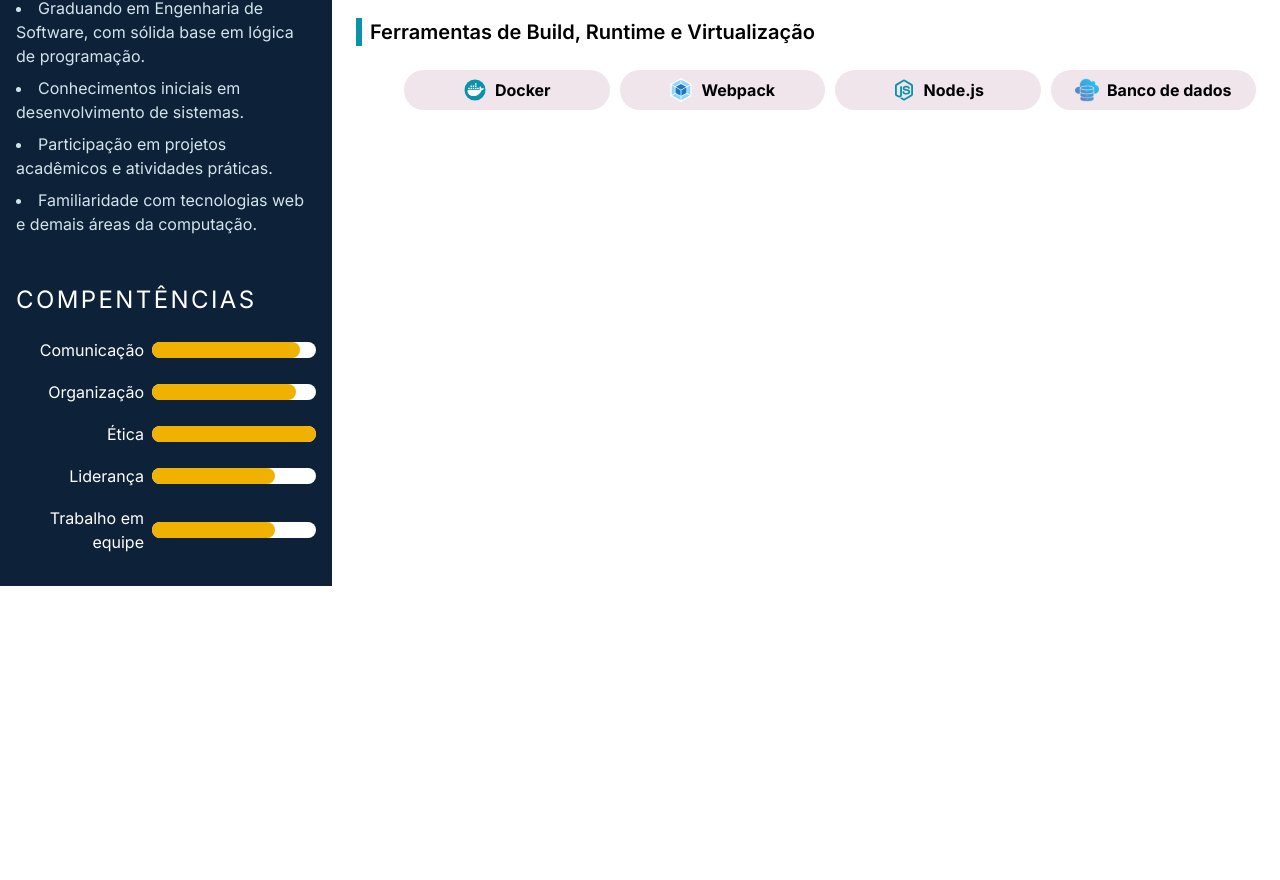
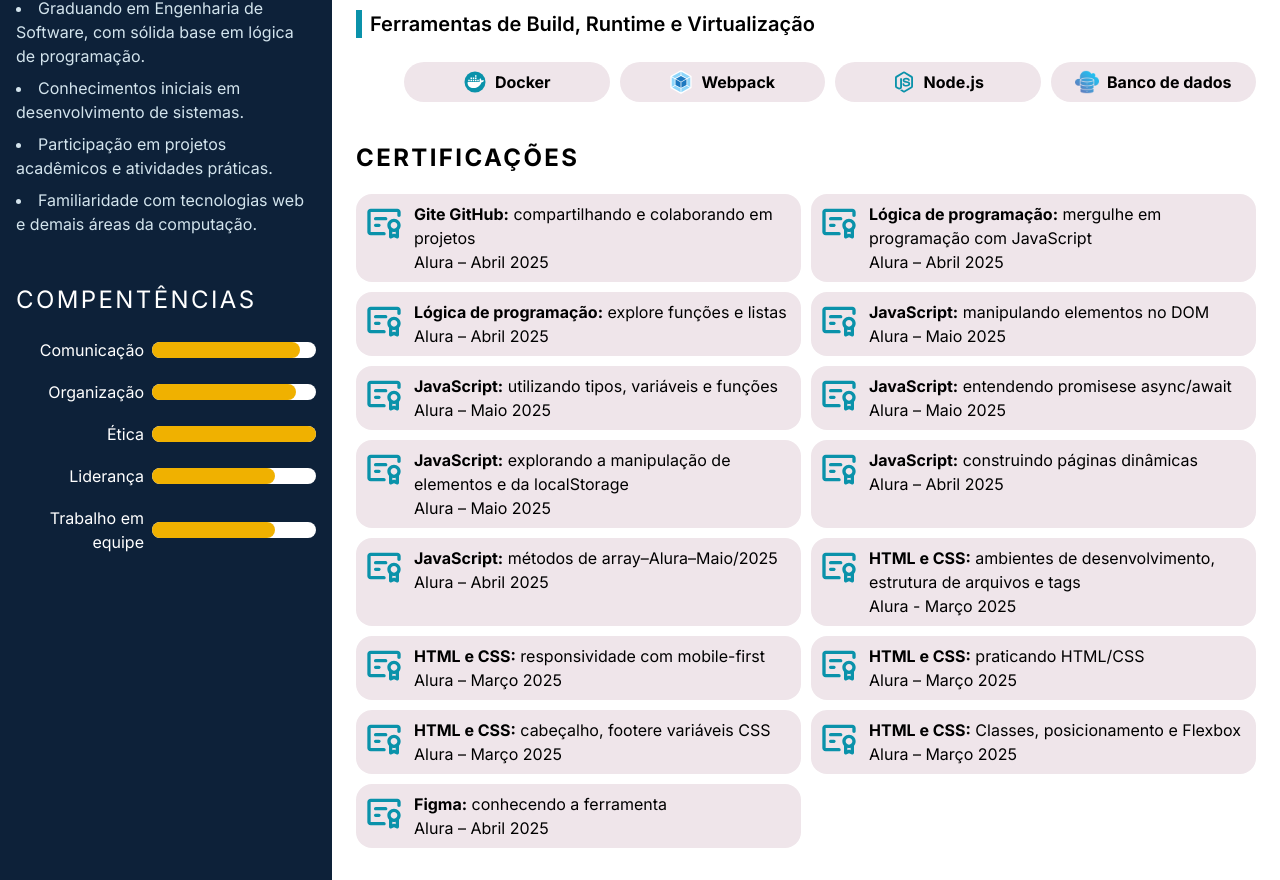
Before and after one commit to Yuric-Viana/digital-resume, a React (Vite) app: page / in a window 1280 px wide. Shown: the part 814-1694 px from the top of the page. Before the commit the page ends 1400 px from the top, so only its background shows below. Built offline with nearby package versions, Linux system fonts and the light colour scheme.

Commit message:
feat: adicionar componente de certificados

```diff
--- /dev/null
+++ b/src/components/Certifications.tsx
@@ -0,0 +1,195 @@
+import certificate from "../assets/certificate.svg"
+
+import { SectionTitle } from "./SectionTitle"
+
+export function Certifications() {
+    return (
+        <div>
+            <SectionTitle color="[#0D2139]" borderColor="#0D2139" weight="bold" size={4} title="Certificações" />
+
+            <div className="pt-4 grid gap-2.5 w-full lg:grid-cols-2">
+                <div className="flex gap-2.5 items-start bg-[#EFE5EA] rounded-2xl p-2">
+                    <img src={certificate} alt="Ícone de certificado" />
+                    <div className="">
+                        <h5>
+                            <strong>Gite GitHub:</strong> compartilhando e colaborando em projetos
+                        </h5>
+                        <p>Alura – Abril 2025</p>
+                    </div>
+                </div>
+
+                <div className="flex gap-2.5 items-start bg-[#EFE5EA] rounded-2xl p-2">
+                    <img src={certificate} alt="Ícone de certificado" />
+                    <div className="">
+                        <h5>
+                            <strong>Lógica de programação:</strong> mergulhe em programação com JavaScript
+                        </h5>
+                        <p>Alura – Abril 2025</p>
+                    </div>
+                </div>
+
+                <div className="flex gap-2.5 items-start bg-[#EFE5EA] rounded-2xl p-2">
+                    <img src={certificate} alt="Ícone de certificado" />
+                    <div className="">
+                        <h5>
+                            <strong>Lógica de programação:</strong> explore funções e listas
+                        </h5>
+                        <p>Alura – Abril 2025</p>
+                    </div>
+                </div>
+
+                <div className="flex gap-2.5 items-start bg-[#EFE5EA] rounded-2xl p-2">
+                    <img src={certificate} alt="Ícone de certificado" />
+                    <div className="">
+                        <h5>
+                            <strong>JavaScript:</strong> manipulando elementos no DOM
+                        </h5>
+                        <p>Alura – Maio 2025</p>
+                    </div>
+                </div>
+
+                <div className="flex gap-2.5 items-start bg-[#EFE5EA] rounded-2xl p-2">
+                    <img src={certificate} alt="Ícone de certificado" />
+                    <div className="">
+                        <h5>
+                            <strong>JavaScript:</strong> utilizando tipos, variáveis e funções
+                        </h5>
+                        <p>Alura – Maio 2025</p>
+                    </div>
+                </div>
+
+                <div className="flex gap-2.5 items-start bg-[#EFE5EA] rounded-2xl p-2">
+                    <img src={certificate} alt="Ícone de certificado" />
+                    <div className="">
+                        <h5>
+                            <strong>JavaScript:</strong> entendendo promisese async/await
+                        </h5>
+                        <p>Alura – Maio 2025</p>
+                    </div>
+                </div>
+
+                <div className="flex gap-2.5 items-start bg-[#EFE5EA] rounded-2xl p-2">
+                    <img src={certificate} alt="Ícone de certificado" />
+                    <div className="">
+                        <h5>
+                            <strong>JavaScript:</strong> explorando a manipulação de elementos e da localStorage
+                        </h5>
+                        <p>Alura – Maio 2025</p>
+                    </div>
+                </div>
+
+                <div className="flex gap-2.5 items-start bg-[#EFE5EA] rounded-2xl p-2">
+                    <img src={certificate} alt="Ícone de certificado" />
+                    <div className="">
+                        <h5>
+                            <strong>JavaScript:</strong> construindo páginas dinâmicas
+                        </h5>
+                        <p>Alura – Abril 2025</p>
+                    </div>
+                </div>
+
+                <div className="flex gap-2.5 items-start bg-[#EFE5EA] rounded-2xl p-2">
+                    <img src={certificate} alt="Ícone de certificado" />
+                    <div className="">
+                        <h5>
+                            <strong>JavaScript:</strong> métodos de array–Alura–Maio/2025
+                        </h5>
+                        <p>Alura – Abril 2025</p>
+                    </div>
+                </div>
+
+                <div className="flex gap-2.5 items-start bg-[#EFE5EA] rounded-2xl p-2">
+                    <img src={certificate} alt="Ícone de certificado" />
+                    <div className="">
+                        <h5>
+                            <strong>HTML e CSS:</strong> ambientes de desenvolvimento, estrutura de arquivos e tags
+                        </h5>
+                        <p>Alura - Março 2025</p>
+                    </div>
+                </div>
+
+                <div className="flex gap-2.5 items-start bg-[#EFE5EA] rounded-2xl p-2">
+                    <img src={certificate} alt="Ícone de certificado" />
+                    <div className="">
+                        <h5>
+                            <strong>HTML e CSS:</strong> responsividade com mobile-first
+                        </h5>
+                        <p>Alura – Março 2025</p>
+                    </div>
+                </div>
+
+                <div className="flex gap-2.5 items-start bg-[#EFE5EA] rounded-2xl p-2">
+                    <img src={certificate} alt="Ícone de certificado" />
+                    <div className="">
+                        <h5>
+                            <strong>HTML e CSS:</strong> praticando HTML/CSS
+                        </h5>
+                        <p>Alura – Março 2025</p>
+                    </div>
+                </div>
+
+                <div className="flex gap-2.5 items-start bg-[#EFE5EA] rounded-2xl p-2">
+                    <img src={certificate} alt="Ícone de certificado" />
+                    <div className="">
+                        <h5>
+                            <strong>HTML e CSS:</strong> cabeçalho, footere variáveis CSS
+                        </h5>
+                        <p>Alura – Março 2025</p>
+                    </div>
+                </div>
+
+                <div className="flex gap-2.5 items-start bg-[#EFE5EA] rounded-2xl p-2">
+                    <img src={certificate} alt="Ícone de certificado" />
+                    <div className="">
+                        <h5>
+                           <strong>HTML e CSS:</strong> Classes, posicionamento e Flexbox
+                        </h5>
+                        <p>Alura – Março 2025</p>
+                    </div>
+                </div>
+
+                <div className="flex gap-2.5 items-start bg-[#EFE5EA] rounded-2xl p-2">
+                    <img src={certificate} alt="Ícone de certificado" />
+                    <div className="">
+                        <h5>
+                            <strong>Figma:</strong> conhecendo a ferramenta
+                        </h5>
+                        <p>Alura – Abril 2025</p>
+                    </div>
+                </div>
+            </div>
+        </div>
+    )
+}
+
+//
+// •
+//
+// •
+//
+// •
+//
+// •
+//
+// •
+//
+// •
+//
+// •
+//
+// •
+//
+// •
+//
+// •
+//
+// •
+//
+// •
+//
+// HTML
+// CSS
+// JAVA SCRIPT
+// BANCO DE DADOS
+// JAVA
+// Pessoa com Deficiência (PCD), com plena capacidade técnica para atuar como Engenheiro de Software. Possuo sólida experiência em análise, desenvolvimento e manutenção de sistemas, seguindo boas práticas de arquitetura e qualidade de código. Apesar de apresentar algumas limitações relacionadas à memória, mantenho alta performance por meio de organização, uso de ferramentas de apoio e metodologias que garantem precisão, produtividade e confiabilidade no trabalho.
--- a/src/components/HardSkills.tsx
+++ b/src/components/HardSkills.tsx
@@ -29,7 +29,7 @@ export function HardSkills() {
             <div className="pt-4.5 grid gap-8">
                 <div className="pt-2">
                     <h4 className="text-xl font-semibold border-l-6 border-[#0A92AA] pl-2">Linguagens de Programação e Marcação</h4>
-                    <ul className="pt-6 lg:pl-12 grid gap-2.5 md:grid-cols-2 lg:grid-cols-4">
+                    <ul className="pt-4 lg:pl-12 grid gap-2.5 md:grid-cols-2 lg:grid-cols-4">
                         <li className="bg-[#EFE5EA] p-2 rounded-4xl w-auto px-6 flex gap-2 justify-center">
                             <img className="w-6" src={html} alt="Ícone do HTML" />
                             <p className="font-bold">HTML</p>
--- a/src/components/Main.tsx
+++ b/src/components/Main.tsx
@@ -1,3 +1,4 @@
+import { Certifications } from "./Certifications";
 import { HardSkills } from "./HardSkills";
 import { ProfessionalSummary } from "./ProfessionalSummary";
 
@@ -6,6 +7,7 @@ export function Main() {
         <div className="flex flex-col flex-3 gap-10 px-6 py-8">
             <ProfessionalSummary />
             <HardSkills />
+            <Certifications />
         </div>
     )
 }
--- a/src/components/Sidebar.tsx
+++ b/src/components/Sidebar.tsx
@@ -5,7 +5,7 @@ import { SoftSkills } from "./SoftSkills"
 
 export function Sidebar() {
     return (
-        <aside className="h-full bg-[#0D2139] flex flex-1 flex-col gap-12 px-4 md:flex-2 lg:flex-1 py-8">
+        <aside className="min-h-full bg-[#0D2139] flex flex-1 flex-col gap-12 px-4 md:flex-2 lg:flex-1 py-8">
             <Profile />
             <Contact />
             <Education />
```
Also changed, not shown: src/assets/certificate.svg (added).
